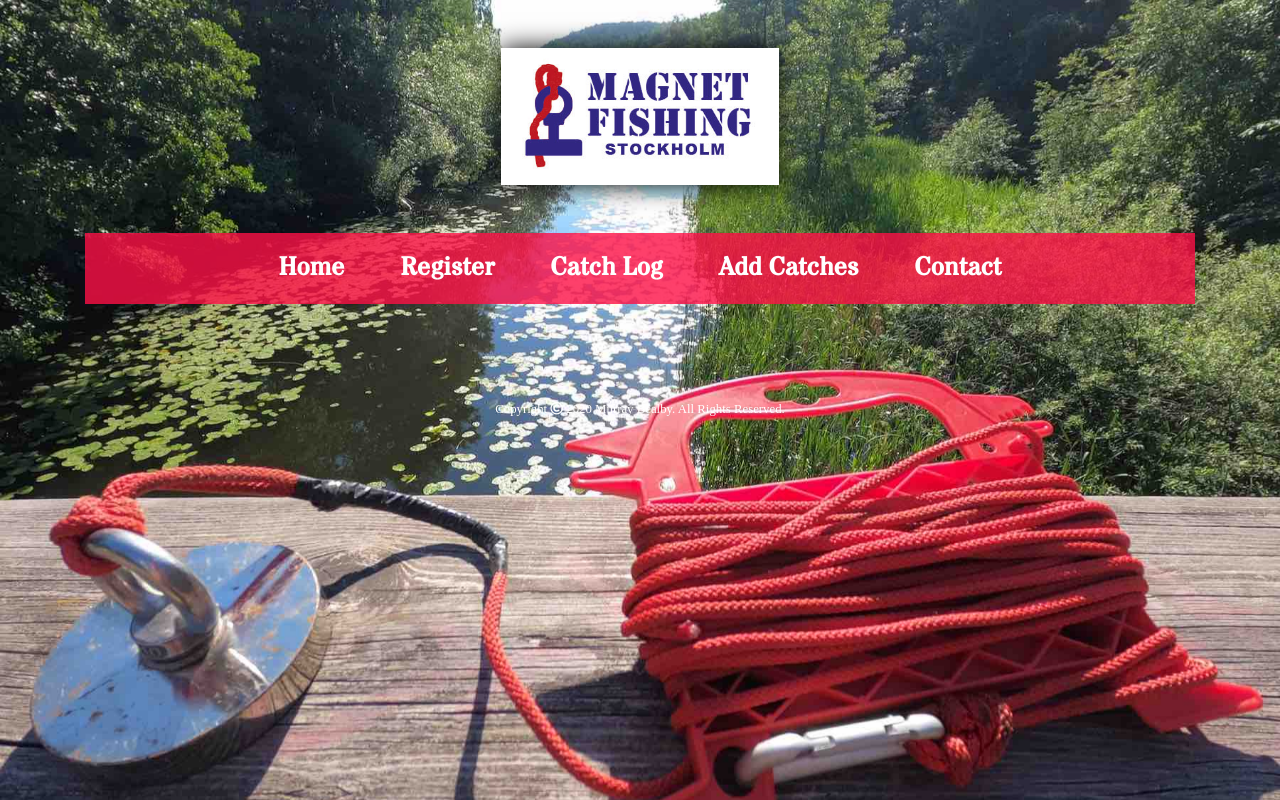
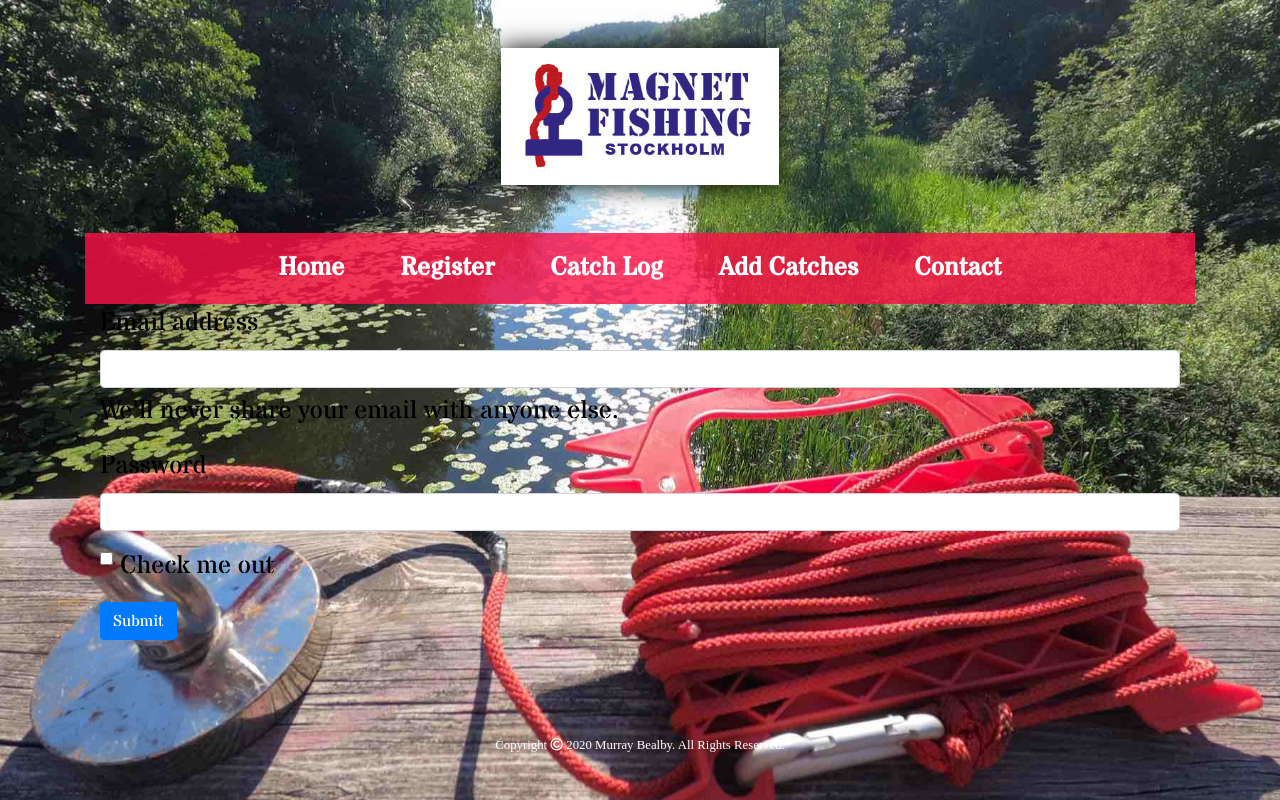
Before and after one commit to Bealby/magnet-catch-Flask-WIP, a Flask app: page /register in a window 1280 px wide. Run offline with Flask 2, Linux system fonts and the light colour scheme; some libraries are stand-ins or nearby versions.

Commit message:
Set up user register functionality. Add flash messages to base.hmtl

```diff
--- a/app.py
+++ b/app.py
@@ -36,6 +36,24 @@ def home():
 
 @app.route("/register", methods=["GET", "POST"])
 def register():
+    if request.method == "POST":
+        # check if username already exists in db
+        existing_user = mongo.db.users.find_one(
+            {"username": request.form.get("username").lower()})
+
+        if existing_user:
+            flash("Username already exists")
+            return redirect(url_for("register"))
+
+        register = {
+            "username": request.form.get("username").lower(),
+            "password": generate_password_hash(request.form.get("password"))
+        }
+        mongo.db.users.insert_one(register)
+
+        # put the new user into 'session' cookie
+        session["user"] = request.form.get("username").lower()
+        flash("Registration Successful!")
     return render_template("register.html")
 
 
--- a/templates/base.html
+++ b/templates/base.html
@@ -44,7 +44,26 @@
                         </div>
                     </div>
                 </nav>
-                {% block content %} {% endblock %}
+
+
+
+                    <section>
+        <!-- flash messages -->
+        {% with messages = get_flashed_messages() %}
+            {% if messages %}
+                {% for message in messages %}
+                    <div class="row flashes">
+                        <h4 class="light-blue lighten-4 center-align">{{ message }}</h4>
+                    </div>
+                {% endfor %}
+            {% endif %}
+        {% endwith %}
+    </section>
+
+    <main class="container">
+        {% block content %}
+        {% endblock %}
+    </main>
             </div>
 
             <!--Footer-->
--- a/templates/register.html
+++ b/templates/register.html
@@ -1,4 +1,23 @@
 {% extends 'base.html' %} {% block content %}
 
+<form method="POST" action="{{ url_for('register') }}">
+    <!-- username -->
+    <div class="mb-3">
+        <label for="exampleInputEmail1" class="form-label">Email address</label>
+        <input type="text" class="form-control" id="username" name="username" aria-describedby="emailHelp" minlength="5"
+                            maxlength="15" pattern="^[a-zA-Z0-9]{5,15}$" class="validate" required>
+        <div id="emailHelp" class="form-text">We'll never share your email with anyone else.</div>
+    </div>
+    <div class="mb-3">
+        <label for="exampleInputPassword1" class="form-label">Password</label>
+        <input id="password" name="password" class="form-control" type="password" minlength="5"
+                            maxlength="15" pattern="^[a-zA-Z0-9]{5,15}$" class="validate" required>
+    </div>
+    <div class="mb-3 form-check">
+        <input type="checkbox" class="form-check-input" id="exampleCheck1">
+        <label class="form-check-label" for="exampleCheck1">Check me out</label>
+    </div>
+    <button type="submit" class="btn btn-primary">Submit</button>
+</form>
 
 {% endblock %}
```
